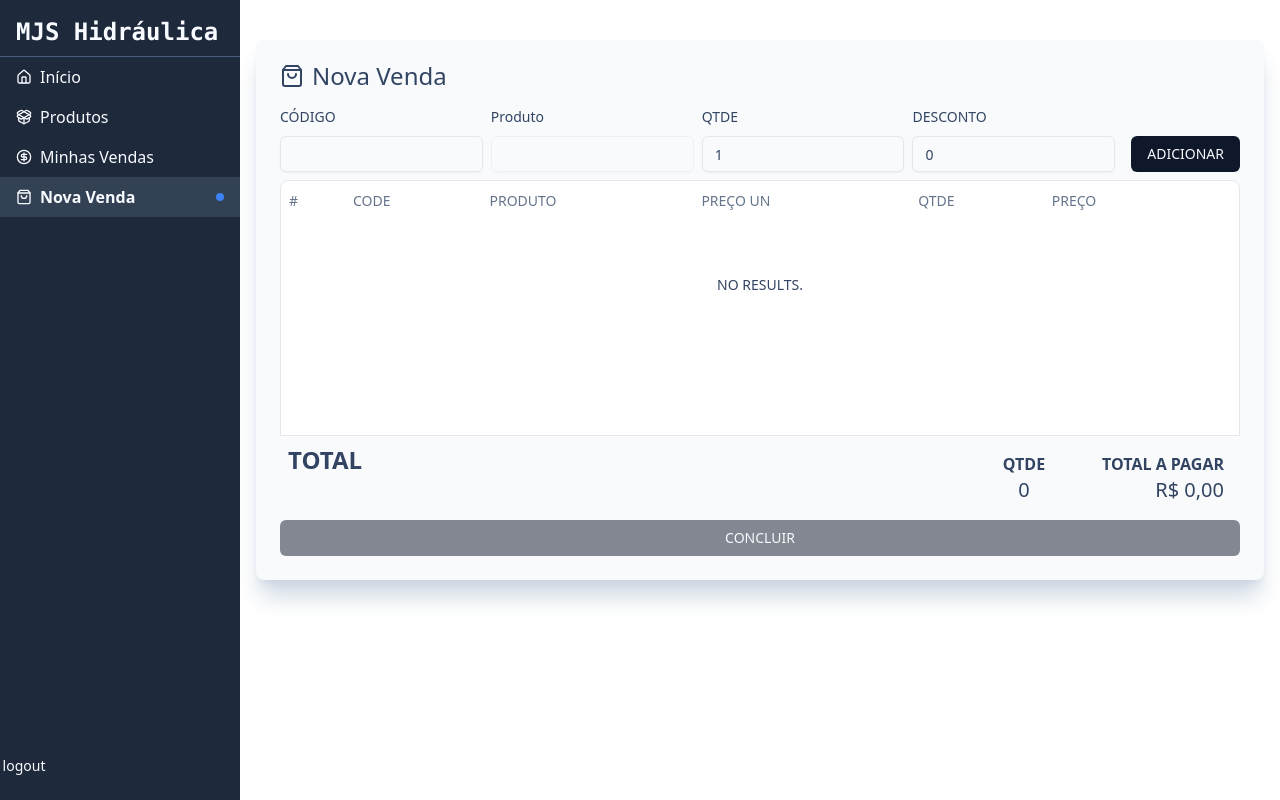
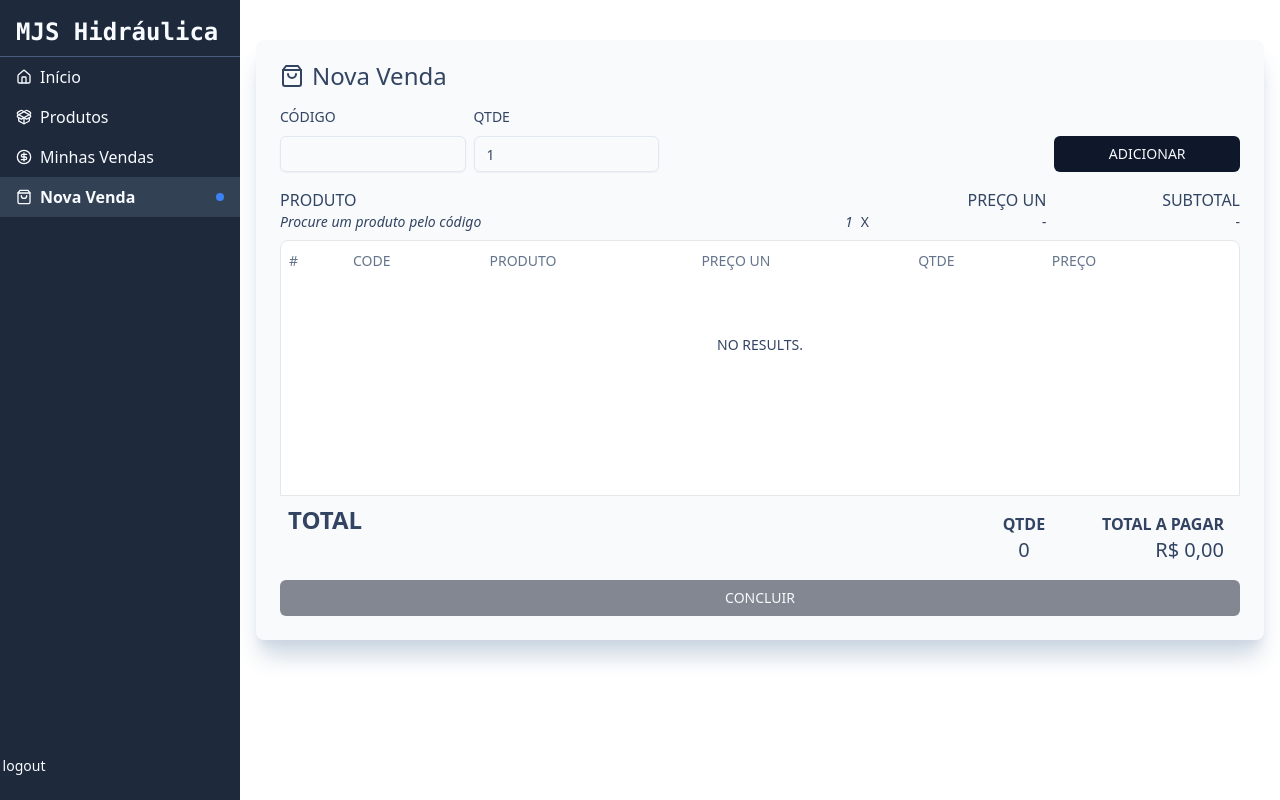
Before and after one commit to jpscortez/mjs-storemgm-sys, a React (Vite) app in the folder mjs-front-end/: page /new-sale in a window 1280 px wide. Built offline with nearby package versions, Linux system fonts and the light colour scheme; sample sign-in values are in the browser's storage.

Commit message:
refactor Sale Dtailed & New Sale Page

```diff
--- a/mjs-front-end/src/Models/SaleDetail.ts
+++ b/mjs-front-end/src/Models/SaleDetail.ts
@@ -9,6 +9,7 @@ export type SaleDetail = {
 
 export type SoldProductSaleDetail = {
     name: string,
-    numItem: number,
+    numItems: number,
+    price: number,
     totalPaid: number
 }
--- a/mjs-front-end/src/Pages/New Sale/components/Cart/CartInputs.tsx
+++ b/mjs-front-end/src/Pages/New Sale/components/Cart/CartInputs.tsx
@@ -2,12 +2,13 @@ import { Button } from "@/components/ui/button";
 import { Form, FormControl, FormField, FormItem, FormLabel } from "@/components/ui/form";
 import { Input } from "@/components/ui/input";
 import { getProduct } from "@/services/products";
-import { SoldProduct } from "@/Models/Product";
+import { Product, SoldProduct } from "@/Models/Product";
 import { zodResolver } from "@hookform/resolvers/zod";
-import { useEffect } from "react";
+import { useEffect, useState } from "react";
 import { useForm } from "react-hook-form";
 import { z } from "zod";
 import { useCart } from "../useCart";
+import { parsePrice } from "@/Utils/Functions/parser";
 
 const addProductToCartFormSchema = z.object({
     code: z
@@ -37,6 +38,7 @@ type addProductToCartFormData = z.infer<typeof addProductToCartFormSchema>
 
 export default function CartInputs() {
     const { addProduct } = useCart()
+    const [product, setProduct] = useState<Product>()
 
     const form = useForm<addProductToCartFormData>({
         resolver: zodResolver(addProductToCartFormSchema),
@@ -50,20 +52,22 @@ export default function CartInputs() {
     const { handleSubmit, reset, watch, trigger, setError, setValue, formState : { errors } } = form;
 
     const onSubmit = (data: addProductToCartFormData) => {
-        const { amount, code: codeStr, productName: name, discount, price } = data
+        const { amount, code: codeStr, productName: name, price } = data
         const code = Number(codeStr);
 
         addProduct({
             name,
             amount,
             code: code.toString(),
-            discount,
+            discount: 0,
             price
         } as SoldProduct)
 
         reset({})
+        setProduct(undefined)
     }
     const codeChanged = watch("code")
+
     useEffect(() => {
         if(codeChanged) {
             getProduct(Number.parseInt(codeChanged))
@@ -71,6 +75,7 @@ export default function CartInputs() {
                     setValue("productName", p.name)
                     setValue("price", p.sellPrice)
                     setValue("maxAmount", p.stockAmount)
+                    setProduct(p)
                     trigger()
                 })
                 .catch(() => {
@@ -79,15 +84,16 @@ export default function CartInputs() {
                     setValue("maxAmount", undefined)
                     setError("code", {type: "manual", message:"Código de produto não encontrado"})
                     setError("productName", {type: "manual"})
+                    setProduct(undefined)
                 })
         }
     }, [codeChanged, setError, setValue, trigger])
 
     return (
-        <div>
         <Form {...form}>
             <form onSubmit={handleSubmit(onSubmit)}>
-                    <div className="flex gap-2 items-end">
+                <div className="grid grid-cols-5 gap-2 items-end">
+                    <>
                         <FormField
                             control={form.control}
                             name="code"
@@ -105,25 +111,6 @@ export default function CartInputs() {
                         />
                         <FormField
                             control={form.control}
-                            name="productName"
-                            render={({ field }) => (
-                                <FormItem>
-                                    <FormLabel>Produto</FormLabel>
-                                    <FormControl>
-                                        <Input
-                                            disabled
-                                            className="uppercase"
-                                            type="string"
-                                            placeholder=""
-                                            {...field}
-                                        />
-                                    </FormControl>
-                                </FormItem>
-
-                            )}
-                        />
-                        <FormField
-                            control={form.control}
                             name="amount"
                             render={({ field }) => (
                                 <FormItem>
@@ -136,37 +123,51 @@ export default function CartInputs() {
                                 </FormItem>
                             )}
                         />
-                        <FormField
-                            control={form.control}
-                            name="discount"
-                            render={({ field }) => (
-                                <FormItem>
-                                    <FormLabel>DESCONTO</FormLabel>
-                                    <FormControl>
-                                        <Input
-                                            type="number" placeholder="" className="remove-arrow"
-                                            {...field} />
-                                    </FormControl>
-                                </FormItem>
-                            )}
-                        />
-                        <div className="flex-1" />
-
+                        <div className="col-span-2" />
                         <Button
                             variant="filled"
                             type="submit"
                         >
                             ADICIONAR
                         </Button>
-                    </div>
-                </form>
-            </Form>
-            <div className="error-messages">
+                    </>
+                    <>
+                        <div className="inline-flex col-span-5">
+                            <div className="h-0 p-0 overflow-visible inline-flex items-center">
                                 {errors.code && <p className="text-red-900 italic text-sm">{errors.code.message}</p>}
                                 {errors.productName && <p className="text-red-900 italic text-sm">{errors.productName.message}</p>}
                                 {errors.amount && <p className="text-red-900 italic text-sm">{errors.amount.message}</p>}
                                 {errors.discount && <p className="text-red-900 italic text-sm">{errors.discount.message}</p>}
                             </div>
                         </div>
+                    </>
+                    <>
+                        <div className="grid col-span-2">
+                            <p>PRODUTO</p>
+                            <i className="font-thin text-sm">{product ? product.name : "Procure um produto pelo código"}</i>
+                        </div>
+                        <div className="grid text-end">
+                            <p></p>
+                            <i className="font-thin text-sm">
+                                {form.getValues("amount")}
+                            </i>
+                        </div>
+                        <div className="grid text-end">
+                            <p>PREÇO UN</p>
+                            <div className="text-sm inline-flex justify-between">
+                                <p>X</p>
+                                <i className="font-thin text-sm">
+                                    {product ? parsePrice(product.sellPrice) : "-"}
+                                </i>
+                            </div>
+                        </div>
+                        <div className="grid text-end">
+                            <p>SUBTOTAL</p>
+                            <p className="text-sm">{product ? parsePrice(product.sellPrice * form.getValues("amount")) : "-"}</p>
+                        </div>
+                    </>
+                </div>
+            </form>
+        </Form>
     )
 }
--- a/mjs-front-end/src/Pages/Sale Detail/index.tsx
+++ b/mjs-front-end/src/Pages/Sale Detail/index.tsx
@@ -34,17 +34,27 @@ export default function SaleDetailPage() {
           <MyCard.Content>
             <div>
               <p>Data: {format(sale!.timestamp, "dd/MM/yyyy 'às' hh:mm")}</p>
-              <p>Items Vendidos: {sale!.numItems}</p>
-              <p>Total Pago: {parsePrice(sale!.totalPaid)}</p>
             </div>
-            <div className="grid grid-cols-4 gap-2">
+            <div className="outline rounded bg-slate-700">
+              <div className="p-2 grid grid-cols-5 gap-2">
+                <p className="col-span-2 text-white">Produto</p>
+                <p className="text-end text-white">Preço UN</p>
+                <p className="text-end text-white">Quantidade</p>
+                <p className="text-end text-white">Subtotal</p>
+              </div>
               {sale!.products.map((product, index) => (
-                <div key={`soldProducts-${saleId}-${index}`} className="p-2 outline rounded">
-                  <p>Amount: {product.numItem}</p>
-                  <p>Produto: {product.name}</p>
-                  <p>Total: {parsePrice(product.totalPaid)}</p>
+                <div className="p-2 col-span-5 grid grid-cols-5 gap-2 bg-slate-50">
+                  <p className="col-span-2" key={`soldProducts-${saleId}-Produto-${index}`}>{product.name}</p>
+                  <p className="text-end" key={`soldProducts-${saleId}-PreçoUn-${index}`}>{parsePrice(product.price)}</p>
+                  <p className="text-end" key={`soldProducts-${saleId}-Amount-${index}`}>{product.numItems}</p>
+                  <p className="text-end" key={`soldProducts-${saleId}-Total-${index}`}>{parsePrice(product.totalPaid)}</p>
                 </div>
               ))}
+              <div className="p-2 grid grid-cols-5 gap-2">
+                <p className="col-span-3 text-white">TOTAL</p>
+                <p className="text-end text-white">{sale!.numItems}</p>
+                <p className="text-end text-white">{parsePrice(sale!.totalPaid)}</p>
+              </div>
             </div>
           </MyCard.Content>
         </MyCard.Root>
--- a/mjs-front-end/src/components/Card/CardContent.tsx
+++ b/mjs-front-end/src/components/Card/CardContent.tsx
@@ -6,7 +6,7 @@ type CardContentProps = {
 
 export function CardContent({ children }: CardContentProps) {
     return (
-        <div className="grid">
+        <div className="grid gap-2">
             {children}
         </div>
     )
```
Also changed, not shown: 2 other files (tests, documents, lock files or other folders). Lines whose indentation alone changed are shown as unchanged.
